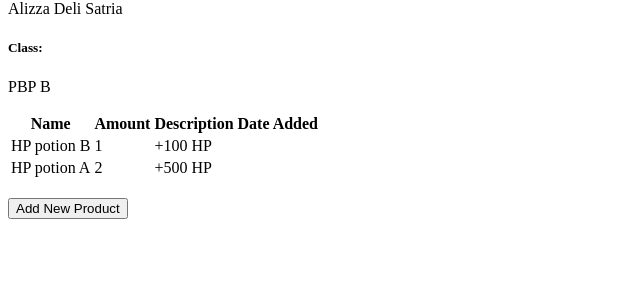
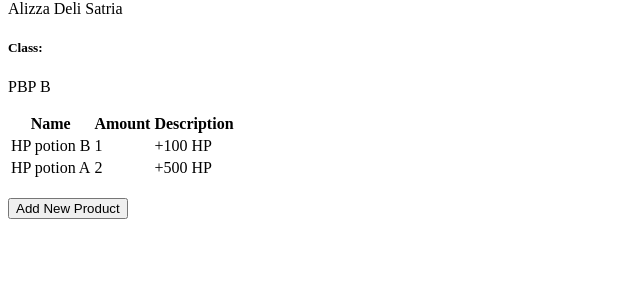
Before and after one commit to lizidelyx/tugas-2, a Django app: page / in a window 1280 px wide. Shown: the part 197-497 px from the top of the page, without its empty margins (0-640 px from the left). Run offline with Django 4.2, Linux system fonts and the light colour scheme; data comes from the database, SQL or seed files in the repository.

Commit message:
update file html

```diff
--- a/main/models.py
+++ b/main/models.py
@@ -1,6 +1,7 @@
 from django.db import models
 
 class Product(models.Model):
+
     name = models.CharField(max_length=255)
     amount = models.IntegerField()
     description = models.TextField()
--- a/main/templates/main.html
+++ b/main/templates/main.html
@@ -19,7 +19,7 @@
             <th>Name</th>
             <th>Amount</th>
             <th>Description</th>
-            <th>Date Added</th>
+
         </tr>
 
         {% comment %} Berikut cara memperlihatkan data produk di bawah baris ini {% endcomment %}
@@ -29,7 +29,7 @@
                 <td>{{product.name}}</td>
                 <td>{{product.amount}}</td>
                 <td>{{product.description}}</td>
-                <td>{{product.date_added}}</td>
+
             </tr>
         {% endfor %}
     </table>
```
